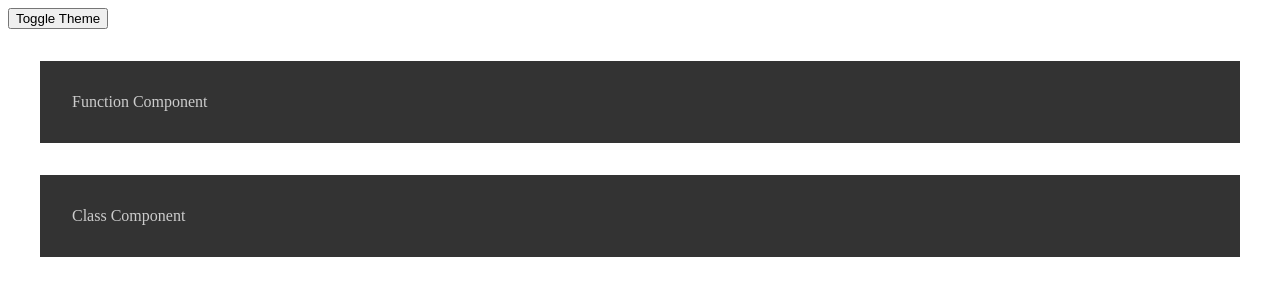
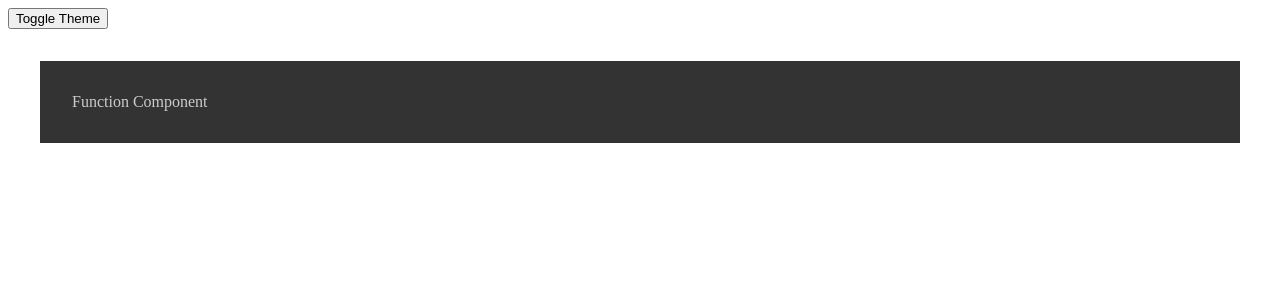
Before and after one commit to muhsinachipra/React-Practise, a React (Vite) app: page / in a window 1280 px wide. Shown: the top 300 px of the page. Built offline with nearby package versions, Linux system fonts and the light colour scheme.

Commit message:
useContext

```diff
--- a/src/App.jsx
+++ b/src/App.jsx
@@ -25,25 +25,15 @@
 import List2 from "./List2";
 
 import FunctionalComponent from "./FunctionContextComponent";
-import ClassComponent from "./ClassContextComponent";
-import React, { useCallback, useEffect, useMemo, useState } from "react";
-
-export const ThemeContext = React.createContext();
+import { ThemeProvider } from "./ThemeContext";
+import React from "react";
 
 export default function App() {
 
-  const [darkTheme, setDarkTheme] = useState(true);
-
-  function toggleTheme() {
-    setDarkTheme(prev => !prev)
-  }
-
   return (
-    <ThemeContext.Provider value={darkTheme}>
-      <button onClick={toggleTheme}>Toggle Theme</button>
+    <ThemeProvider>
       <FunctionalComponent />
-      <ClassComponent />
-    </ThemeContext.Provider>
+    </ThemeProvider>
   );
 
 }
--- a/src/ClassContextComponent.jsx
+++ /dev/null
@@ -1,28 +0,0 @@
-import React, { Component } from 'react'
-import { ThemeContext } from './App'
-
-export default class ClassComponent extends Component {
-
-  themeStyles(dark) {
-    return {
-      backgroundColor: dark ? '#333' : '#CCC',
-      color: dark ? '#CCC' : '#333',
-      padding: '2rem',
-      margin: '2rem'
-    }
-  }
-
-  render() {
-    return (
-      <ThemeContext.Consumer>
-        {
-          darkTheme =>{
-            return <div style={this.themeStyles(darkTheme)}>
-              Class Component
-            </div>
-          }
-        }
-      </ThemeContext.Consumer>
-    )
-  }
-}
--- a/src/FunctionContextComponent.jsx
+++ b/src/FunctionContextComponent.jsx
@@ -1,8 +1,10 @@
 import React, { useContext } from 'react'
-import { ThemeContext } from './App'
+import { useTheme, useThemeUpdate } from './ThemeContext'
 
 function FunctionalComponent() {
-  const darkTheme = useContext(ThemeContext)
+
+  const darkTheme = useTheme()
+  const toggleTheme = useThemeUpdate()
 
   const themeStyle = {
     backgroundColor: darkTheme ? '#333' : '#CCC',
@@ -12,9 +14,10 @@
   }
 
   return (
-    <div style={themeStyle}>
-      Function Component
-    </div>
+    <>
+      <button onClick={toggleTheme}>Toggle Theme</button>
+      <div style={themeStyle}>Function Component</div>
+    </>
   )
 }
 
--- /dev/null
+++ b/src/ThemeContext.jsx
@@ -0,0 +1,27 @@
+import React, { useContext, useState } from "react";
+
+const ThemeContext = React.createContext()
+const ThemeUpdateContext = React.createContext()
+
+export function useTheme() {
+    return useContext(ThemeContext);
+}
+export function useThemeUpdate() {
+    return useContext(ThemeUpdateContext);
+}
+
+export function ThemeProvider({ children }) {
+    const [darkTheme, setDarkTheme] = useState(true);
+
+    function toggleTheme() {
+        setDarkTheme(prev => !prev)
+    }
+
+    return (
+        <ThemeContext.Provider value={darkTheme}>
+            <ThemeUpdateContext.Provider value={toggleTheme}>
+                {children}
+            </ThemeUpdateContext.Provider>
+        </ThemeContext.Provider>
+    )
+}
```
